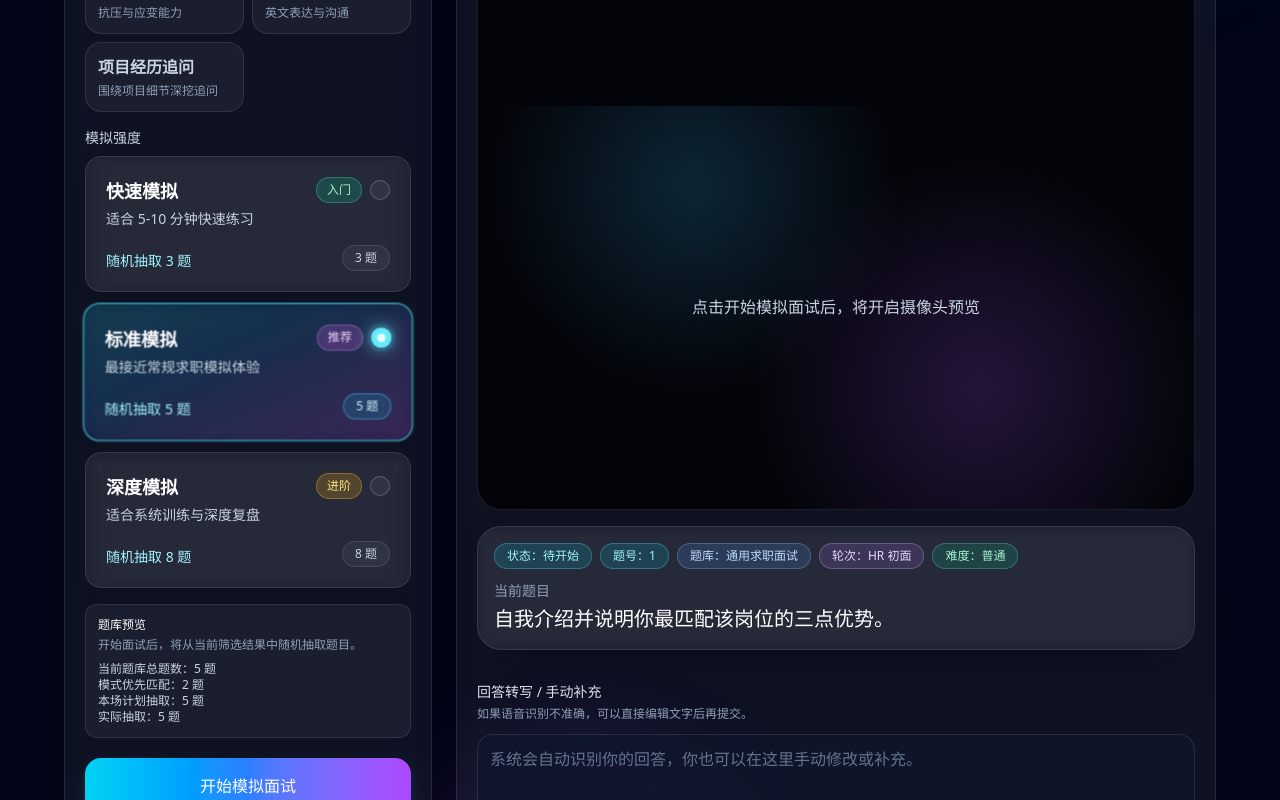
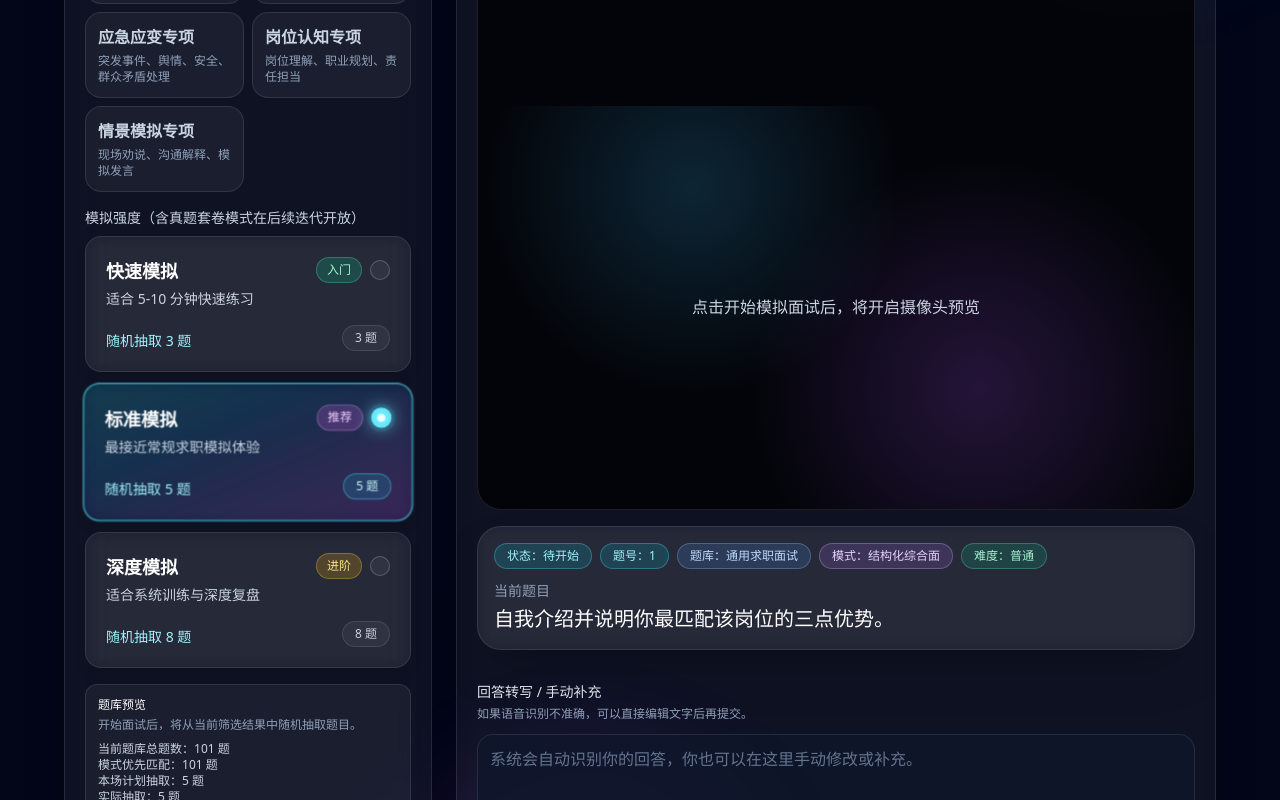
Before and after one commit to pancunzhi1124-pixel/xiaohongshu-interview-platform, a Next.js app: page /interview in a window 1280 px wide. Shown: the part 500-1300 px from the top of the page. Built offline with nearby package versions, Linux system fonts and the light colour scheme.

Commit message:
fix(interview): normalize bankId and preload structured question pool

```diff
--- a/app/interview/page.tsx
+++ b/app/interview/page.tsx
@@ -47,6 +47,12 @@ type PrivateInterviewRoundOption = {
 };
 
 type InterviewModeOption = PublicInterviewModeOption | PrivateInterviewRoundOption;
+type StructuredBankId =
+  | "national-civil-service"
+  | "provincial-civil-service"
+  | "public-institution"
+  | "state-owned-enterprise"
+  | "private-company";
 
 function isPrivateRoundOption(option: InterviewModeOption): option is PrivateInterviewRoundOption {
   return "roundLabel" in option;
@@ -110,7 +116,6 @@ const privateRoundOptions: readonly PrivateInterviewRoundOption[] = [
     keywords: ["项目", "经历", "负责", "难点", "复盘", "结果"],
   },
 ] as const;
-const publicBankIds = new Set(["national-civil-service", "provincial-civil-service", "public-institution", "state-owned-enterprise"]);
 const publicModeOptions: readonly PublicInterviewModeOption[] = [
   { value: "structured-mixed", label: "结构化综合面", description: "混合抽取综合分析、组织管理、人际沟通、应急应变等题型", modeLabel: "结构化综合面", keywords: ["综合分析", "组织", "沟通", "应急"] },
   { value: "analysis", label: "综合分析专项", description: "社会现象、政策理解、观点态度", modeLabel: "综合分析专项", keywords: ["综合分析", "社会现象", "政策理解", "观点理解", "现象", "看法"] },
@@ -258,6 +263,42 @@ function mapStructuredToInterviewQuestion(items: StructuredQuestion[]): Intervie
   }));
 }
 
+function normalizeStructuredBankId(input?: string | null): StructuredBankId {
+  switch (input) {
+    case "national-civil-service":
+    case "national":
+    case "civil-service":
+    case "公务员":
+    case "公务员 / 选调结构化面试":
+      return "national-civil-service";
+    case "provincial-civil-service":
+    case "provincial":
+    case "省考":
+      return "provincial-civil-service";
+    case "public-institution":
+    case "institution":
+    case "事业编":
+    case "事业单位":
+      return "public-institution";
+    case "state-owned-enterprise":
+    case "state-owned":
+    case "bank":
+    case "国企":
+    case "央企":
+    case "银行":
+    case "国企 / 银行结构化面试":
+      return "state-owned-enterprise";
+    case "private-company":
+    case "private":
+    case "company":
+    case "私企":
+    case "民企":
+      return "private-company";
+    default:
+      return "national-civil-service";
+  }
+}
+
 function InterviewPageContent() {
   const searchParams = useSearchParams();
   const queryBankId = searchParams.get("bank") ?? searchParams.get("bankId");
@@ -283,6 +324,7 @@ function InterviewPageContent() {
   const [report, setReport] = useState<ReportItem[]>([]);
   const [tip, setTip] = useState("");
   const [cameraReady, setCameraReady] = useState(false);
+  const [bankQuestions, setBankQuestions] = useState<InterviewQuestion[]>([]);
 
   const videoRef = useRef<HTMLVideoElement>(null);
   const cameraStreamRef = useRef<MediaStream | null>(null);
@@ -300,8 +342,13 @@ function InterviewPageContent() {
     }
   }, [searchParams]);
 
-  const currentBank = useMemo(() => interviewBanks.find((x) => x.id === bankId) ?? interviewBanks[0], [bankId]);
-  const isPublicMode = publicBankIds.has(bankId);
+  const normalizedBankId = useMemo(() => normalizeStructuredBankId(bankId), [bankId]);
+  const currentBank = useMemo(() => interviewBanks.find((x) => x.id === normalizedBankId) ?? interviewBanks[0], [normalizedBankId]);
+  const isPublicMode =
+    normalizedBankId === "national-civil-service" ||
+    normalizedBankId === "provincial-civil-service" ||
+    normalizedBankId === "public-institution" ||
+    normalizedBankId === "state-owned-enterprise";
   const activeModeOptions = isPublicMode ? publicModeOptions : privateRoundOptions;
   const questions = useMemo(() => (currentBank?.questions ?? []), [currentBank]);
   const selectedMode = useMemo(
@@ -318,7 +365,33 @@ function InterviewPageContent() {
   const isFollowupStage = currentTarget === "followup";
   const currentPrompt = isFollowupStage ? followUpQuestion : currentQuestion?.question ?? "";
   const isLastQuestion = index >= activeQuestions.length - 1;
-  const currentBankQuestions = questions;
+  const currentBankQuestions = bankQuestions.length > 0 ? bankQuestions : questions;
+
+  useEffect(() => {
+    let active = true;
+    const fetchStructuredQuestions = async (targetBankId: StructuredBankId) => {
+      try {
+        const params = new URLSearchParams({ bankId: targetBankId, examType: targetBankId, pageSize: "1000" });
+        const res = await fetch(`/api/question-pool?${params.toString()}`);
+        const data = (await res.json()) as { questions?: StructuredQuestion[] };
+        if (!active) return;
+        if (Array.isArray(data.questions) && data.questions.length > 0) {
+          const mapped = mapStructuredToInterviewQuestion(data.questions).filter((item) => Boolean(item.question));
+          setBankQuestions(mapped);
+          return;
+        }
+      } catch {
+        // ignore and fallback below
+      }
+      if (!active) return;
+      setBankQuestions(questions.filter((item) => Boolean(item.question)));
+    };
+
+    fetchStructuredQuestions(normalizedBankId);
+    return () => {
+      active = false;
+    };
+  }, [normalizedBankId, questions]);
 
   const questionPoolMeta = useMemo(() => {
     const bankQuestions = currentBankQuestions;
@@ -366,7 +439,7 @@ function InterviewPageContent() {
     setActiveModeKey("hr");
     setRound("HR");
     setRoundFilter("hr");
-  }, [isPublicMode, bankId]);
+  }, [isPublicMode, normalizedBankId]);
 
   const statusText = useMemo(() => {
     switch (interviewStatus) {
@@ -638,21 +711,7 @@ function InterviewPageContent() {
   };
 
   const handleStartInterview = async () => {
-    let questionSource = currentBankQuestions;
-    try {
-      const params = new URLSearchParams({ bankId, examType: bankId, pageSize: "240" });
-      if (!isPublicMode && roundFilter) {
-        params.set("round", mapRoundToInterviewRound(roundFilter));
-      }
-      const res = await fetch(`/api/question-pool?${params.toString()}`);
-      const data = (await res.json()) as { questions?: StructuredQuestion[] };
-      if (Array.isArray(data.questions) && data.questions.length > 0) {
-        questionSource = mapStructuredToInterviewQuestion(data.questions);
-      }
-    } catch {
-      // ignore and fallback to built-in banks
-    }
-    const safeQuestionSource = questionSource.filter((item) => Boolean(item.question));
+    const safeQuestionSource = currentBankQuestions.filter((item) => Boolean(item.question));
     const sourceToUse = safeQuestionSource.length > 0 ? safeQuestionSource : currentBankQuestions;
     const selectedQuestions = questionPoolMeta.selected.length > 0
       ? questionPoolMeta.selected
@@ -815,7 +874,7 @@ function InterviewPageContent() {
               <button
                 className="w-full rounded-2xl bg-gradient-to-r from-cyan-400 via-blue-500 to-purple-500 px-5 py-4 text-base font-semibold text-white shadow-lg shadow-cyan-500/20 transition duration-300 hover:brightness-110 active:scale-[0.99] disabled:cursor-not-allowed disabled:opacity-50"
                 onClick={handleStartInterview}
-                disabled={currentBankQuestions.length === 0}
+                disabled={bankQuestions.length === 0}
               >
                 开始模拟面试
               </button>
```
